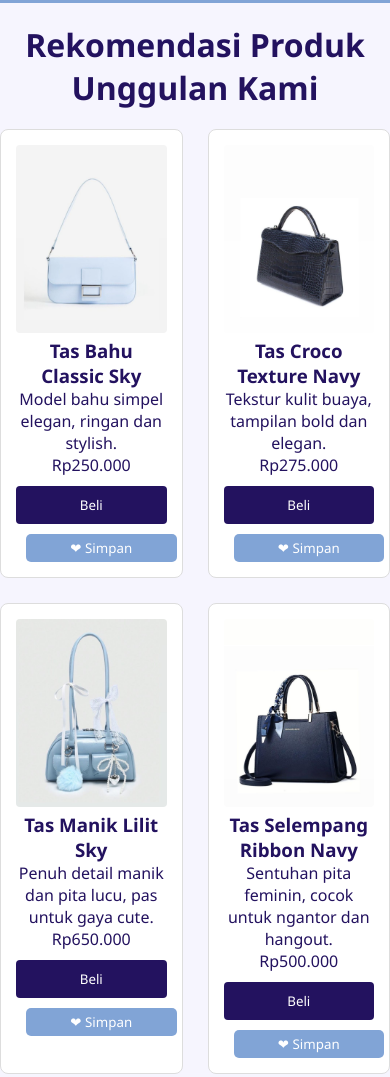
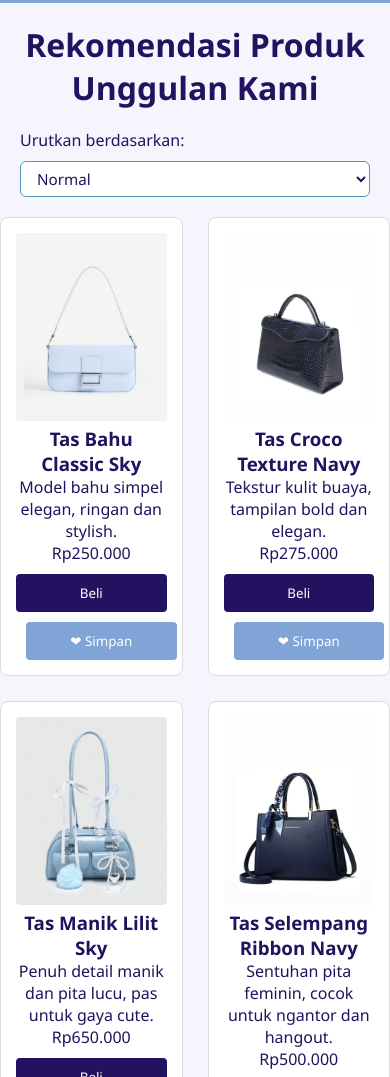
Before and after one commit to wulanhrl/Wulan-Herlina_209240107_ECommerce_UAS, a plain HTML site: page index.html in a window 390 px wide. Shown: the part 1020-2097 px from the top of the page. Drawn offline with Linux system fonts and the light colour scheme.

Commit message:
Perubahan fitur tombol simpan & style warna biru muda

```diff
--- a/css/style.css
+++ b/css/style.css
@@ -1,4 +1,6 @@
 /* ========== Halaman Beranda - Blue Bag Wulan Store ========== */
+
+/* Reset dasar: menghilangkan margin & padding bawaan browser */
 
 * {
   margin: 0;
@@ -7,6 +9,7 @@
   font-family: 'Segoe UI', sans-serif;
 }
 
+/* Warna latar dan teks umum */
 body {
   background-color: #f6f5fe;
   color: #23125f;
@@ -16,7 +19,7 @@ header, section {
   padding: 0;
 }
 
-/* Hero Section */
+/* ========== HERO SECTION (Bagian atas halaman) ========== */
 .hero {
   background: url('../image/hero-bg.jpg') no-repeat center center/cover;
   height: 100vh;
@@ -27,6 +30,7 @@ header, section {
   justify-content: center;
 }
 
+/* Overlay gelap agar teks di hero lebih terbaca */
 .hero .overlay {
   position: absolute;
   top: 0;
@@ -36,6 +40,7 @@ header, section {
   background-color: rgba(0, 0, 0, 0.5);
 }
 
+/* Isi dari hero section */
 .hero-content {
   position: relative;
   z-index: 1;
@@ -75,7 +80,7 @@ header, section {
   background-color: #81a4d6;
 }
 
-/* Navigasi */
+/* ========== NAVIGASI UTAMA ========== */
 .logo {
   display: flex;
   align-items: center;
@@ -112,6 +117,7 @@ nav a:hover {
   color: #fff;
 }
 
+/* Pencarian di bagian navigasi */
 .search-box {
   display: flex;
   gap: 5px;
@@ -137,10 +143,48 @@ nav a:hover {
   background-color: #23125f;
 }
 
+/* ========== HALAMAN PRODUK ========== */
 .judul-produk {
   text-align: center;
   font-size: 2rem;
   margin: 20px 0;
+}
+
+.sort-container {
+  display: flex;
+  justify-content: center; /* dari flex-end ke center */
+  align-items: center;
+  margin: 0 20px 20px 20px;
+  gap: 10px;
+  font-weight: 500;
+  color: #23125f;
+  flex-wrap: wrap; /* biar responsif di layar kecil */
+}
+
+.sort-container label {
+  font-size: 1rem;
+}
+
+#sort-produk {
+  padding: 6px 12px;
+  border-radius: 6px;
+  border: 1px solid #5594bb;
+  font-size: 0.95rem;
+  background-color: #fff;
+  color: #23125f;
+  cursor: pointer;
+}
+
+@media (max-width: 600px) {
+  .sort-container {
+    flex-direction: column;
+    align-items: flex-start;
+    margin: 10px 20px;
+  }
+
+  #sort-produk {
+    width: 100%;
+  }
 }
 
 .product-grid {
@@ -180,6 +224,22 @@ nav a:hover {
   cursor: pointer;
 }
 
+.wishlist-btn {
+  background: #81a4d6 !important;
+  color: #fff !important;
+}
+
+.wishlist-btn {
+  margin-left: 10px;
+  background: #81a4d6 !important;
+  color: #fff;
+  border: none;
+  padding: 5px 10px;
+  border-radius: 5px;
+  cursor: pointer;
+}
+
+/* ========== HALAMAN KERANJANG ========== */
 .judul-keranjang {
   text-align: center;
   font-size: 2rem;
@@ -251,6 +311,7 @@ nav a:hover {
   background-color: #23125f;
 }
 
+/* ========== HALAMAN KONTAK ========== */
 #kontak {
   background-color: #f4f4f4;
   padding: 50px 20px;
@@ -291,6 +352,7 @@ nav a:hover {
   color: #23125f;
 }
 
+/* Form kontak sederhana */
 .formulir-kontak {
   margin-top: 40px;
   max-width: 500px;
@@ -337,7 +399,7 @@ nav a:hover {
   background-color: #ada6ff;
 }
 
-/* Footer */
+/* ========== FOOTER ========== */
 footer {
   background-color: #0e003f;
   color: white;
@@ -376,6 +438,7 @@ footer {
   margin-top: 15px;
 }
 
+/* ========== NOTIFIKASI & WISHLIST ========== */
 .notification {
   position: fixed;
   bottom: 20px;
@@ -426,7 +489,7 @@ footer {
   background-color: #22175a;
 }
 
-/* Modal Checkout */
+/* ========== MODAL CHECKOUT ========== */
 .modal {
   display: none;
   position: fixed;
@@ -465,6 +528,7 @@ footer {
   cursor: pointer;
 }
 
+/* ========== RESPONSIVE UNTUK LAYAR ========== */
 @media (max-width: 768px) {
   .wishlist-list li {
     flex-direction: column;
--- a/index.html
+++ b/index.html
@@ -1,15 +1,19 @@
 <!DOCTYPE html>
 <html lang="id">
 <head>
+  <!-- Pengaturan dasar halaman: karakter dan tampilan responsive -->
   <meta charset="UTF-8" />
   <meta name="viewport" content="width=device-width, initial-scale=1.0"/>
   <title>Blue Bag Wulan Store - Beranda</title>
+
+  <!-- Menghubungkan file CSS buatan sendiri -->
   <link rel="stylesheet" href="css/style.css" />
+  <!-- Font Awesome untuk ikon-ikon lucu di menu -->
   <link rel="stylesheet" href="https://cdnjs.cloudflare.com/ajax/libs/font-awesome/6.5.0/css/all.min.css">
 </head>
 <body>
 
-  <!-- Hero Section -->
+<!-- Bagian tampilan depan (hero) yang menyambut pengunjung -->
 <section id="beranda">
   <div class="hero">
     <div class="overlay"></div>
@@ -22,7 +26,7 @@
   </div>
 </section>
 
-<!-- Navigasi -->
+<!-- Bagian navigasi/menu utama untuk pindah halaman -->
 <header>
   <nav>
   <div class="logo">
@@ -35,6 +39,8 @@
       <li><a href="wishlist.html"><i class="fa fa-heart"></i> Wishlist</a></li>
       <li><a href="kontak.html"><i class="fa fa-envelope"></i> Kontak</a></li>
     </ul>
+
+    <!-- Kotak pencarian khusus di halaman beranda untuk produk unggulan -->
     <div class="search-box">
       <input type="text" placeholder="Cari produk unggulan...">
       <button><i class="fas fa-search"></i></button>
@@ -42,12 +48,25 @@
   </nav>
 </header>
 
-<!-- Produk -->
+<!-- Bagian beranda produk unggulan: menampilkan beberapa produk unggulan diberanda -->
 <main>
 <section id="produk">
   <h1 class="judul-produk">Rekomendasi Produk Unggulan Kami</h1>
+
+  <!-- Tambahkan wadah untuk sorting -->
+  <div class="sort-container">
+    <label for="sort-produk">Urutkan berdasarkan:</label>
+    <select id="sort-produk">
+      <option value="default">Normal</option>
+      <option value="asc">Harga Termurah</option>
+      <option value="desc">Harga Termahal</option>
+    </select>
+  </div>
+
+  <!-- Grid produk -->
   <div class="product-grid">
 
+    <!-- Produk unggulan 1 -->
     <div class="product">
       <img src="image/tas1.jpg" alt="Tas Bahu Classic Sky">
       <h3>Tas Bahu Classic Sky</h3>
@@ -56,6 +75,7 @@
       <button class="beli-btn" data-nama="Tas Bahu Classic Sky" data-harga="250000">Beli</button>
     </div>
 
+    <!-- Produk unggulan 2 -->
     <div class="product">
       <img src="image/tas6.jpg" alt="Tas Croco Texture Navy">
       <h3>Tas Croco Texture Navy</h3>
@@ -64,6 +84,7 @@
       <button class="beli-btn" data-nama="Tas Croco Texture Navy" data-harga="275000">Beli</button>
     </div>
 
+    <!-- Produk unggulan 3 -->
     <div class="product">
       <img src="image/tas11.jpg" alt="Tas Manik Lilit Sky">
       <h3>Tas Manik Lilit Sky</h3>
@@ -72,6 +93,7 @@
       <button class="beli-btn" data-nama="Tas Manik Lilit Sky" data-harga="650000">Beli</button>
     </div>
 
+    <!-- Produk unggulan 4 -->
     <div class="product">
       <img src="image/tas16.jpg" alt="Tas Selempang Ribbon Navy">
       <h3>Tas Selempang Ribbon Navy</h3>
@@ -80,6 +102,7 @@
       <button class="beli-btn" data-nama="Tas Selempang Ribbon Navy" data-harga="500000">Beli</button>
     </div>
 
+    <!-- Produk unggulan 5 -->
     <div class="product">
       <img src="image/tas17.jpg" alt="Tas Ransel Sky Pocket">
       <h3>Tas Ransel Sky Pocket</h3>
@@ -88,18 +111,19 @@
       <button class="beli-btn" data-nama="Tas Ransel Sky Pocket" data-harga="199000">Beli</button>
     </div>
 
+    <!-- Produk unggulan 6 -->
     <div class="product">
       <img src="image/tas18.jpg" alt="Tas Ransel Navy Rose">
       <h3>Tas Ransel Navy Rose</h3>
       <p>Warna navy dengan aksen pink, stylish dan nyaman untuk harian.</p>
       <p>Rp280.000</p>
-        <button class="beli-btn" data-nama="Tas Ransel Navy Rose" data-harga="80000">Beli</button>
+      <button class="beli-btn" data-nama="Tas Ransel Navy Rose" data-harga="280000">Beli</button>
     </div>
   </div>
 </section>
 </main>
 
-  <!-- Footer -->
+<!-- Bagian footer: info kontak & hak cipta -->
 <footer>
   <div class="footer-container">
     <div class="footer-section">
@@ -118,10 +142,11 @@
   </div>
 </footer>
 
-<!-- Notifikasi -->
+<!-- Notifikasi untuk user saat produk ditambahkan ke keranjang atau wishlist -->
 <div class="notification" id="notif">Produk telah ditambahkan ke keranjang!</div>
 <div id="wishlist-notif" class="notification">Produk disimpan ke Wishlist!</div>
 
+<!-- Hubungkan file JavaScript untuk interaksi -->
 <script src="js/script.js"></script>
 </body>
 </html>
--- a/js/script.js
+++ b/js/script.js
@@ -1,47 +1,51 @@
-// ================= BERANDA =================
 document.addEventListener("DOMContentLoaded", () => {
-  const searchInput = document.querySelector('.search-box input');
-  const products = document.querySelectorAll('.product');
+  // =================== PENCARIAN ===================
+  const searchInput = document.querySelector(".search-box input");
+  const products = document.querySelectorAll(".product");
 
   if (searchInput && products.length > 0) {
-    searchInput.addEventListener('input', function () {
+    searchInput.addEventListener("input", () => {
       const keyword = searchInput.value.toLowerCase();
       products.forEach(product => {
-        const name = product.querySelector('h3').textContent.toLowerCase();
-        product.style.display = name.includes(keyword) ? 'block' : 'none';
+        const name = product.querySelector("h3").textContent.toLowerCase();
+        product.style.display = name.includes(keyword) ? "block" : "none";
       });
     });
   }
 
-  // Tampilkan jumlah item di keranjang dan wishlist
-  updateBadgeCounts();
+  // Tambahkan data-index untuk reset sorting
+  products.forEach((product, index) => {
+    product.dataset.index = index;
   });
 
-function updateBadgeCounts() {
-  const keranjang = JSON.parse(localStorage.getItem("keranjang")) || [];
-  const wishlist = JSON.parse(localStorage.getItem("wishlist")) || [];
-  const keranjangBadge = document.getElementById("jumlah-keranjang");
-  const wishlistBadge = document.getElementById("jumlah-wishlist");
+  // =================== SORTING PRODUK ===================
+  const sortSelect = document.getElementById("sort-produk");
+  if (sortSelect) {
+    sortSelect.addEventListener("change", () => {
+      const grid = document.querySelector(".product-grid");
+      const items = Array.from(grid.querySelectorAll(".product"));
 
-  if (keranjangBadge) keranjangBadge.textContent = keranjang.length;
-  if (wishlistBadge) wishlistBadge.textContent = wishlist.length;
+      if (sortSelect.value === "default") {
+        items.sort((a, b) => parseInt(a.dataset.index) - parseInt(b.dataset.index));
+      } else {
+        items.sort((a, b) => {
+          const hargaA = parseInt(a.querySelector(".beli-btn").dataset.harga);
+          const hargaB = parseInt(b.querySelector(".beli-btn").dataset.harga);
+          return sortSelect.value === "asc" ? hargaA - hargaB : hargaB - hargaA;
+        });
       }
 
-// ================= PRODUK =================
-document.addEventListener("DOMContentLoaded", () => {
+      items.forEach(item => grid.appendChild(item));
+    });
+  }
+
+  // =================== WISHLIST & KERANJANG ===================
   const wishlistNotif = document.getElementById("wishlist-notif");
 
-  document.querySelectorAll(".product").forEach(product => {
+  products.forEach(product => {
     const simpanBtn = document.createElement("button");
     simpanBtn.textContent = "❤ Simpan";
     simpanBtn.classList.add("wishlist-btn");
-    simpanBtn.style.marginLeft = "10px";
-    simpanBtn.style.background = "#81a4d6";
-    simpanBtn.style.color = "#fff";
-    simpanBtn.style.border = "none";
-    simpanBtn.style.padding = "5px 10px";
-    simpanBtn.style.borderRadius = "5px";
-    simpanBtn.style.cursor = "pointer";
 
     simpanBtn.addEventListener("click", () => {
       const nama = product.querySelector("h3").textContent;
@@ -54,15 +58,15 @@ document.addEventListener("DOMContentLoaded", () => {
         wishlistNotif.style.display = "block";
         setTimeout(() => wishlistNotif.style.display = "none", 2000);
       }
+
       updateBadgeCounts();
     });
 
     product.appendChild(simpanBtn);
   });
 
-  // Beli Button (menambahkan ke localStorage keranjang)
-  document.querySelectorAll('.beli-btn').forEach(btn => {
-    btn.addEventListener('click', () => {
+  document.querySelectorAll(".beli-btn").forEach(btn => {
+    btn.addEventListener("click", () => {
       const nama = btn.dataset.nama;
       const harga = parseInt(btn.dataset.harga);
       const keranjang = JSON.parse(localStorage.getItem("keranjang")) || [];
@@ -76,50 +80,27 @@ document.addEventListener("DOMContentLoaded", () => {
 
       localStorage.setItem("keranjang", JSON.stringify(keranjang));
 
-      const notif = document.getElementById('notif');
+      const notif = document.getElementById("notif");
       if (notif) {
-        notif.style.display = 'block';
-        setTimeout(() => notif.style.display = 'none', 3000);
+        notif.style.display = "block";
+        setTimeout(() => notif.style.display = "none", 3000);
       }
+
       updateBadgeCounts();
     });
   });
 
-  // Sort produk berdasarkan harga
-  const sortSelect = document.getElementById("sort-produk");
-  if (sortSelect) {
-    sortSelect.addEventListener("change", () => {
-      const grid = document.querySelector(".product-grid");
-      const items = Array.from(grid.querySelectorAll(".product"));
-      items.sort((a, b) => {
-        const hargaA = parseInt(a.querySelector(".beli-btn").dataset.harga);
-        const hargaB = parseInt(b.querySelector(".beli-btn").dataset.harga);
-        return sortSelect.value === "asc" ? hargaA - hargaB : hargaB - hargaA;
-      });
-      items.forEach(item => grid.appendChild(item));
-    });
-  }
-});
-
-function saveToWishlist(nama, harga, gambar) {
-  let wishlist = JSON.parse(localStorage.getItem("wishlist")) || [];
-  if (!wishlist.some(item => item.nama === nama)) {
-    wishlist.push({ nama, harga, gambar });
-    localStorage.setItem("wishlist", JSON.stringify(wishlist));
-  }
-}
-
-// ================= KERANJANG =================
-document.addEventListener("DOMContentLoaded", () => {
-  const keranjang = JSON.parse(localStorage.getItem("keranjang")) || [];
-  const tabelKeranjang = document.querySelector('#tabel-keranjang tbody');
-  const totalBelanja = document.getElementById('total-belanja');
+  // =================== KERANJANG PAGE ===================
+  const keranjangData = JSON.parse(localStorage.getItem("keranjang")) || [];
+  const tabelKeranjang = document.querySelector("#tabel-keranjang tbody");
+  const totalBelanja = document.getElementById("total-belanja");
 
   function renderKeranjang() {
     if (!tabelKeranjang) return;
-    tabelKeranjang.innerHTML = '';
+    tabelKeranjang.innerHTML = "";
     let total = 0;
-    keranjang.forEach((item, i) => {
+
+    keranjangData.forEach((item, i) => {
       const subtotal = item.harga * item.jumlah;
       total += subtotal;
       tabelKeranjang.innerHTML += `
@@ -131,39 +112,39 @@ document.addEventListener("DOMContentLoaded", () => {
           <td><button onclick="hapusItem(${i})">Hapus</button></td>
         </tr>`;
     });
-    if (totalBelanja) totalBelanja.textContent = `Total: Rp${total.toLocaleString()}`;
+
+    if (totalBelanja) {
+      totalBelanja.textContent = `Total: Rp${total.toLocaleString()}`;
+    }
   }
 
   window.hapusItem = function(index) {
-    keranjang.splice(index, 1);
-    localStorage.setItem("keranjang", JSON.stringify(keranjang));
+    keranjangData.splice(index, 1);
+    localStorage.setItem("keranjang", JSON.stringify(keranjangData));
     renderKeranjang();
     updateBadgeCounts();
-  }
+  };
 
   renderKeranjang();
 
   const checkoutBtn = document.getElementById("checkout");
   if (checkoutBtn) {
     checkoutBtn.addEventListener("click", () => {
-      if (keranjang.length === 0) {
+      if (keranjangData.length === 0) {
         alert("Keranjang masih kosong.");
       } else {
         alert("Checkout berhasil! Terima kasih sudah berbelanja.");
         localStorage.removeItem("keranjang");
-        keranjang.length = 0;
+        keranjangData.length = 0;
         renderKeranjang();
         updateBadgeCounts();
       }
     });
   }
-});
 
-// ================= WISHLIST =================
-document.addEventListener("DOMContentLoaded", () => {
+  // =================== WISHLIST PAGE ===================
   const listEl = document.getElementById("wishlist-list");
-  if (!listEl) return;
-
+  if (listEl) {
     const wishlist = JSON.parse(localStorage.getItem("wishlist")) || [];
     listEl.innerHTML = wishlist.length === 0 ? '<p>Belum ada produk yang disimpan.</p>' : '';
 
@@ -182,20 +163,43 @@ document.addEventListener("DOMContentLoaded", () => {
       wishlist.splice(index, 1);
       localStorage.setItem("wishlist", JSON.stringify(wishlist));
       location.reload();
-  }
+    };
 
     window.tambahKeKeranjang = function(nama, harga) {
       const keranjang = JSON.parse(localStorage.getItem("keranjang")) || [];
       const produkAda = keranjang.find(item => item.nama === nama);
-    const hargaAngka = parseInt(harga.replace(/[^0-9]/g, ''));
+      const hargaAngka = parseInt(harga.replace(/[^0-9]/g, ""));
 
       if (produkAda) {
         produkAda.jumlah++;
       } else {
         keranjang.push({ nama, harga: hargaAngka, jumlah: 1 });
       }
+
       localStorage.setItem("keranjang", JSON.stringify(keranjang));
       alert("Produk ditambahkan ke keranjang!");
       updateBadgeCounts();
+    };
   }
+
+  // =================== UPDATE BADGE ===================
+  updateBadgeCounts();
 });
+
+function updateBadgeCounts() {
+  const keranjang = JSON.parse(localStorage.getItem("keranjang")) || [];
+  const wishlist = JSON.parse(localStorage.getItem("wishlist")) || [];
+  const keranjangBadge = document.getElementById("jumlah-keranjang");
+  const wishlistBadge = document.getElementById("jumlah-wishlist");
+
+  if (keranjangBadge) keranjangBadge.textContent = keranjang.length;
+  if (wishlistBadge) wishlistBadge.textContent = wishlist.length;
+}
+
+function saveToWishlist(nama, harga, gambar) {
+  let wishlist = JSON.parse(localStorage.getItem("wishlist")) || [];
+  if (!wishlist.some(item => item.nama === nama)) {
+    wishlist.push({ nama, harga, gambar });
+    localStorage.setItem("wishlist", JSON.stringify(wishlist));
+  }
+}
```
Also changed, not shown: keranjang.html (+16 -5 lines), kontak.html (+13 -4 lines), produk.html (+44 -6 lines), wishlist.html (+13 -5 lines). Lines whose indentation alone changed are shown as unchanged.
